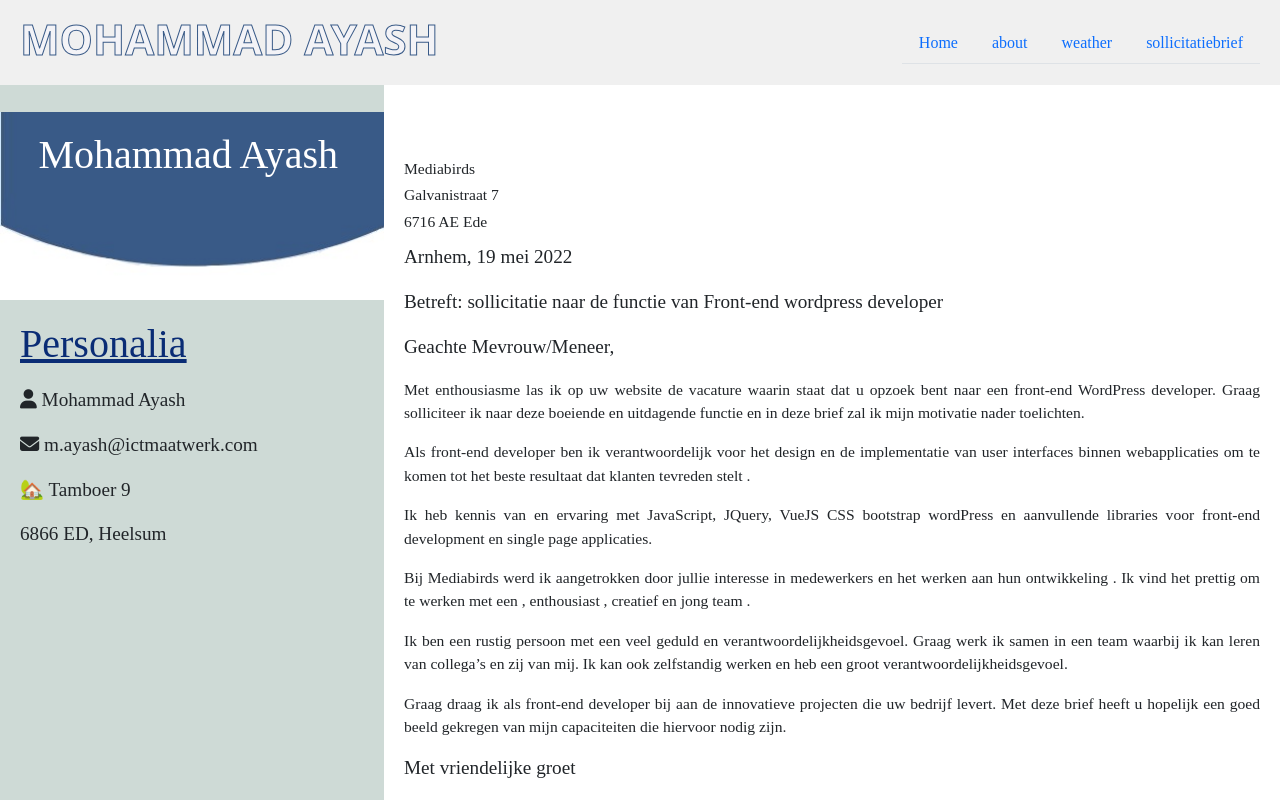
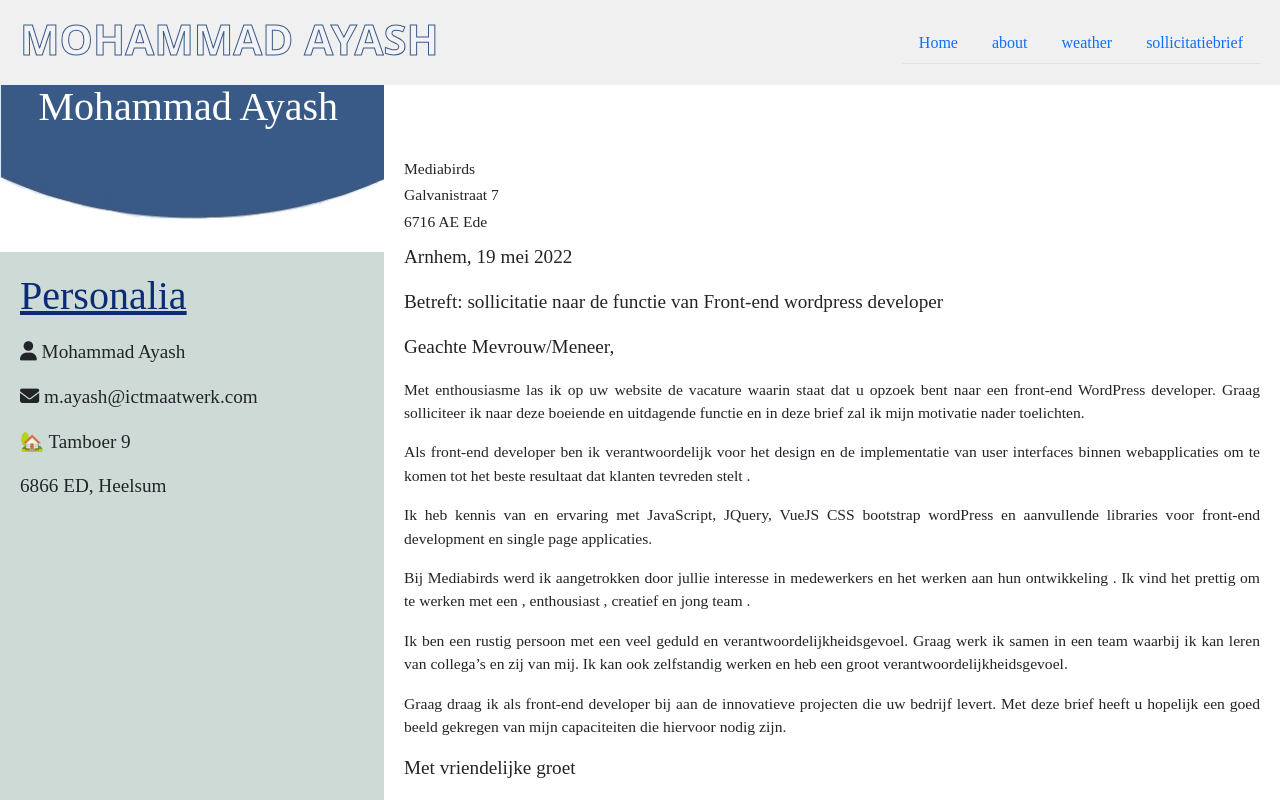
Before and after one commit to M-ayash/portflio-demo, a Vue app: page /sollicitatiebrief in a window 1280 px wide. Shown: the top 800 px of the page. Built offline with nearby package versions, Linux system fonts and the light colour scheme.

Commit message:
comit solliciatie

```diff
--- a/src/views/SollicitatieBrief.vue
+++ b/src/views/SollicitatieBrief.vue
@@ -1,6 +1,6 @@
 <template>
   <div class="sollicitatiebrief" contenteditable="true">
-    <section class="peronalia pt-5">
+    <section class="peronalia">
       <div class="personalia-logo">
         <img src="@/assets/img/logo.jpg" alt="Mohammad Ayash" />
         <h1>Mohammad Ayash</h1>
```
